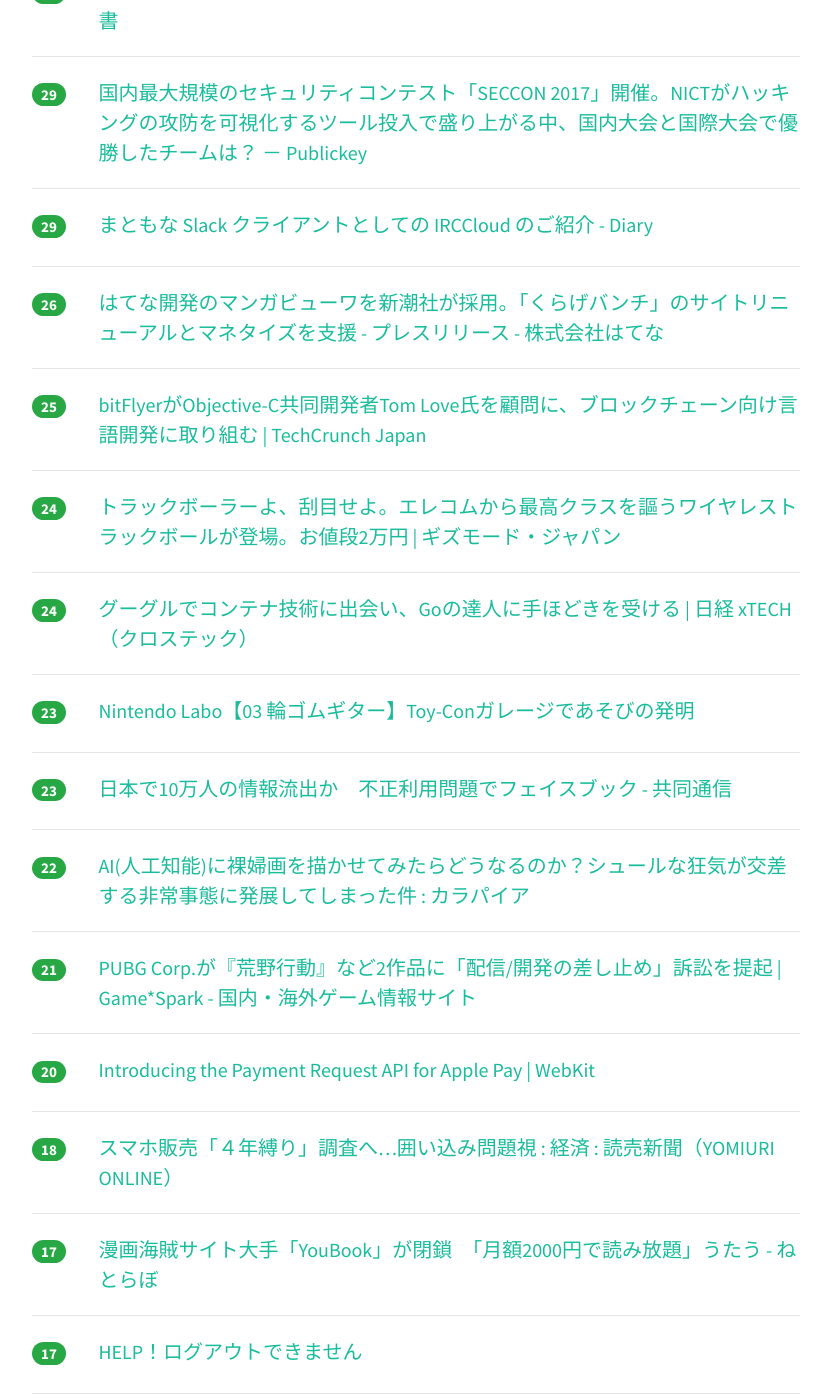
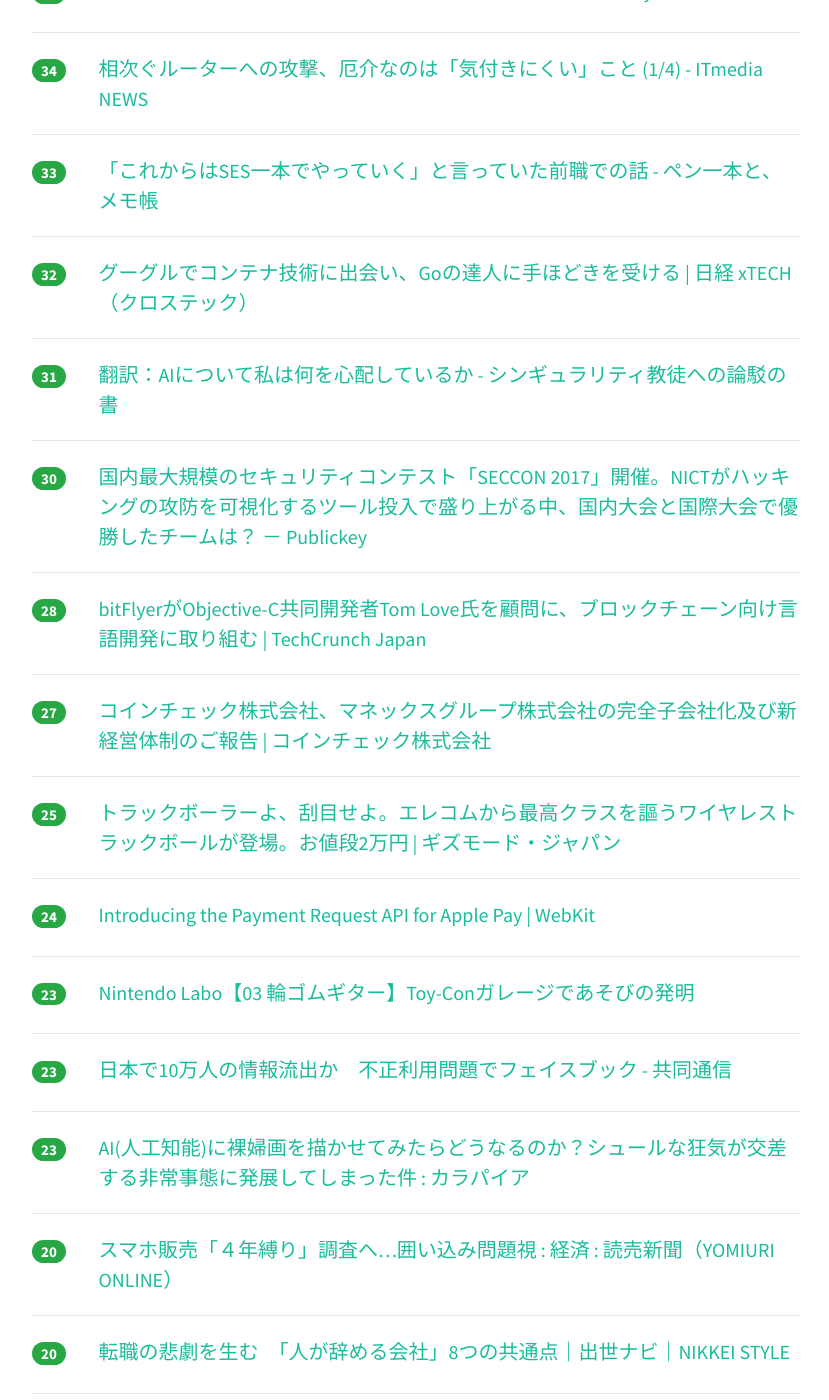
Before and after one commit to yatta47/hatena-matome-site, a Jekyll site: the page built from _posts/2018-04-06-hatena.md, in a window 1280 px wide and 1400 px high, scrolled down 1677 px. Shown: the whole window, without its empty margins (224-1053 px from the left). Built offline with Jekyll 4.4.1, drawn with Linux system fonts in a browser that asks for light colours; nearby versions of some CDN libraries; some of the changed text lies outside the part shown.

Commit message:
Updated 2018-04-06

```diff
--- a/_posts/2018-04-06-hatena.md
+++ b/_posts/2018-04-06-hatena.md
@@ -1,29 +1,49 @@
 ---
 layout: post
 title:  "2018-04-06 はてぶIT"
-date:   2018-04-06 14:00:35
+date:   2018-04-06 15:01:25
 tags: [it-hotentry]
 ---
-33 件のデータあり
+35 件のデータあり
 
 <hr><div class="row">
-<div class="col-1"><span class="badge badge-pill badge-success h2">186</span></div>
+<div class="col-1"><span class="badge badge-pill badge-success h2">234</span></div>
 <div class="col-11"><a href='https://www3.nhk.or.jp/news/html/20180406/k10011392391000.html' target='_blank'>セブンイレブン スマホで支払い可能 独自の決済導入へ | NHKニュース</a></div>
 </div>
 <hr>
 <div class="row">
-<div class="col-1"><span class="badge badge-pill badge-success h2">123</span></div>
+<div class="col-1"><span class="badge badge-pill badge-success h2">158</span></div>
 <div class="col-11"><a href='http://tech.smarthr.jp/entry/2018/04/06/100000' target='_blank'>SmartHR が定期メンテナンスを始めた理由とやめる理由 - SmartHR Tech Blog</a></div>
 </div>
 <hr>
 <div class="row">
-<div class="col-1"><span class="badge badge-pill badge-success h2">83</span></div>
+<div class="col-1"><span class="badge badge-pill badge-success h2">96</span></div>
 <div class="col-11"><a href='http://blog.btrax.com/jp/2018/04/06/leanstartup_basics/' target='_blank'>今さら聞けないリーンスタートアップの基本 | freshtrax | デザイン会社 btrax ブログ</a></div>
 </div>
 <hr>
 <div class="row">
-<div class="col-1"><span class="badge badge-pill badge-success h2">51</span></div>
+<div class="col-1"><span class="badge badge-pill badge-success h2">58</span></div>
+<div class="col-11"><a href='https://nabettu.hatenablog.com/entry/frontendresume' target='_blank'>フロントエンドエンジニアに求められるもの多すぎ問題 - フロントエンドの地獄</a></div>
+</div>
+<hr>
+<div class="row">
+<div class="col-1"><span class="badge badge-pill badge-success h2">55</span></div>
+<div class="col-11"><a href='https://coliss.com/articles/build-websites/operation/css/how-to-css-grid-for-ie11.html' target='_blank'>IEでも大丈夫！CSS Gridを使用する時の注意点と実装方法 | コリス</a></div>
+</div>
+<hr>
+<div class="row">
+<div class="col-1"><span class="badge badge-pill badge-success h2">55</span></div>
 <div class="col-11"><a href='https://liginc.co.jp/387757' target='_blank'>Gitをもっと使いこなそう！ ちょっと上級な便利コマンド32選 | 株式会社LIG</a></div>
+</div>
+<hr>
+<div class="row">
+<div class="col-1"><span class="badge badge-pill badge-success h2">54</span></div>
+<div class="col-11"><a href='https://qiita.com/rana_kualu/items/5986ceab8fd4e353de1b' target='_blank'>2018年の最先端フロントエンドエンジニアになろう - Qiita</a></div>
+</div>
+<hr>
+<div class="row">
+<div class="col-1"><span class="badge badge-pill badge-success h2">48</span></div>
+<div class="col-11"><a href='https://axia.co.jp/2018-04-04' target='_blank'>残業時間上限規制から中小企業が除外されようとしている件 - 株式会社アクシア</a></div>
 </div>
 <hr>
 <div class="row">
@@ -32,38 +52,38 @@ tags: [it-hotentry]
 </div>
 <hr>
 <div class="row">
-<div class="col-1"><span class="badge badge-pill badge-success h2">45</span></div>
-<div class="col-11"><a href='https://axia.co.jp/2018-04-04' target='_blank'>残業時間上限規制から中小企業が除外されようとしている件 - 株式会社アクシア</a></div>
+<div class="col-1"><span class="badge badge-pill badge-success h2">47</span></div>
+<div class="col-11"><a href='https://www.gamespark.jp/article/2018/04/06/79804.html' target='_blank'>PUBG Corp.が『荒野行動』など2作品に「配信/開発の差し止め」訴訟を提起 | Game*Spark - 国内・海外ゲーム情報サイト</a></div>
 </div>
 <hr>
 <div class="row">
-<div class="col-1"><span class="badge badge-pill badge-success h2">45</span></div>
-<div class="col-11"><a href='https://qiita.com/rana_kualu/items/5986ceab8fd4e353de1b' target='_blank'>2018年の最先端フロントエンドエンジニアになろう - Qiita</a></div>
-</div>
-<hr>
-<div class="row">
-<div class="col-1"><span class="badge badge-pill badge-success h2">38</span></div>
+<div class="col-1"><span class="badge badge-pill badge-success h2">41</span></div>
 <div class="col-11"><a href='http://blog.brainpad.co.jp/entry/2018/04/05/163000' target='_blank'>強化学習入門 Part3 － AlphaGoZeroでも重要な技術要素！ モンテカルロ木探索の入門 － - Platinum Data Blog by BrainPad</a></div>
 </div>
 <hr>
 <div class="row">
-<div class="col-1"><span class="badge badge-pill badge-success h2">38</span></div>
+<div class="col-1"><span class="badge badge-pill badge-success h2">40</span></div>
 <div class="col-11"><a href='https://www.anishathalye.com/2018/04/03/macbook-touchscreen/' target='_blank'>Turning a MacBook into a Touchscreen with $1 of Hardware · cat /var/log/life</a></div>
 </div>
 <hr>
 <div class="row">
-<div class="col-1"><span class="badge badge-pill badge-success h2">38</span></div>
-<div class="col-11"><a href='https://coliss.com/articles/build-websites/operation/css/how-to-css-grid-for-ie11.html' target='_blank'>IEでも大丈夫！CSS Gridを使用する時の注意点と実装方法 | コリス</a></div>
-</div>
-<hr>
-<div class="row">
-<div class="col-1"><span class="badge badge-pill badge-success h2">37</span></div>
+<div class="col-1"><span class="badge badge-pill badge-success h2">39</span></div>
 <div class="col-11"><a href='https://techracho.bpsinc.jp/hachi8833/2018_04_05/53821' target='_blank'>Ruby製Webアプリのcookie-onlyセッション破損でセキュリティリスクの可能性（翻訳）</a></div>
 </div>
 <hr>
 <div class="row">
 <div class="col-1"><span class="badge badge-pill badge-success h2">37</span></div>
-<div class="col-11"><a href='https://nabettu.hatenablog.com/entry/frontendresume' target='_blank'>フロントエンドエンジニアに求められるもの多すぎ問題 - フロントエンドの地獄</a></div>
+<div class="col-11"><a href='http://hatenacorp.jp/press/release/entry/2018/04/06/120000' target='_blank'>はてな開発のマンガビューワを新潮社が採用。「くらげバンチ」のサイトリニューアルとマネタイズを支援 - プレスリリース - 株式会社はてな</a></div>
+</div>
+<hr>
+<div class="row">
+<div class="col-1"><span class="badge badge-pill badge-success h2">36</span></div>
+<div class="col-11"><a href='https://diary.app.ssig33.com/348' target='_blank'>まともな Slack クライアントとしての IRCCloud のご紹介 - Diary</a></div>
+</div>
+<hr>
+<div class="row">
+<div class="col-1"><span class="badge badge-pill badge-success h2">34</span></div>
+<div class="col-11"><a href='http://www.itmedia.co.jp/news/articles/1804/06/news017.html' target='_blank'>相次ぐルーターへの攻撃、厄介なのは「気付きにくい」こと (1/4) - ITmedia NEWS</a></div>
 </div>
 <hr>
 <div class="row">
@@ -72,8 +92,8 @@ tags: [it-hotentry]
 </div>
 <hr>
 <div class="row">
-<div class="col-1"><span class="badge badge-pill badge-success h2">33</span></div>
-<div class="col-11"><a href='http://www.itmedia.co.jp/news/articles/1804/06/news017.html' target='_blank'>相次ぐルーターへの攻撃、厄介なのは「気付きにくい」こと (1/4) - ITmedia NEWS</a></div>
+<div class="col-1"><span class="badge badge-pill badge-success h2">32</span></div>
+<div class="col-11"><a href='http://tech.nikkeibp.co.jp/atcl/nxt/column/18/00240/040400003/' target='_blank'>グーグルでコンテナ技術に出会い、Goの達人に手ほどきを受ける | 日経 xTECH（クロステック）</a></div>
 </div>
 <hr>
 <div class="row">
@@ -82,33 +102,28 @@ tags: [it-hotentry]
 </div>
 <hr>
 <div class="row">
-<div class="col-1"><span class="badge badge-pill badge-success h2">29</span></div>
+<div class="col-1"><span class="badge badge-pill badge-success h2">30</span></div>
 <div class="col-11"><a href='http://www.publickey1.jp/blog/18/seccon_2017nict.html' target='_blank'>国内最大規模のセキュリティコンテスト「SECCON 2017」開催。NICTがハッキングの攻防を可視化するツール投入で盛り上がる中、国内大会と国際大会で優勝したチームは？ － Publickey</a></div>
 </div>
 <hr>
 <div class="row">
-<div class="col-1"><span class="badge badge-pill badge-success h2">29</span></div>
-<div class="col-11"><a href='https://diary.app.ssig33.com/348' target='_blank'>まともな Slack クライアントとしての IRCCloud のご紹介 - Diary</a></div>
+<div class="col-1"><span class="badge badge-pill badge-success h2">28</span></div>
+<div class="col-11"><a href='https://jp.techcrunch.com/2018/04/06/tomlove-joins-bitflyer/' target='_blank'>bitFlyerがObjective-C共同開発者Tom Love氏を顧問に、ブロックチェーン向け言語開発に取り組む | TechCrunch Japan</a></div>
 </div>
 <hr>
 <div class="row">
-<div class="col-1"><span class="badge badge-pill badge-success h2">26</span></div>
-<div class="col-11"><a href='http://hatenacorp.jp/press/release/entry/2018/04/06/120000' target='_blank'>はてな開発のマンガビューワを新潮社が採用。「くらげバンチ」のサイトリニューアルとマネタイズを支援 - プレスリリース - 株式会社はてな</a></div>
+<div class="col-1"><span class="badge badge-pill badge-success h2">27</span></div>
+<div class="col-11"><a href='http://corporate.coincheck.com/2018/04/06/51.html' target='_blank'>コインチェック株式会社、マネックスグループ株式会社の完全子会社化及び新経営体制のご報告 | コインチェック株式会社</a></div>
 </div>
 <hr>
 <div class="row">
 <div class="col-1"><span class="badge badge-pill badge-success h2">25</span></div>
-<div class="col-11"><a href='https://jp.techcrunch.com/2018/04/06/tomlove-joins-bitflyer/' target='_blank'>bitFlyerがObjective-C共同開発者Tom Love氏を顧問に、ブロックチェーン向け言語開発に取り組む | TechCrunch Japan</a></div>
-</div>
-<hr>
-<div class="row">
-<div class="col-1"><span class="badge badge-pill badge-success h2">24</span></div>
 <div class="col-11"><a href='https://www.gizmodo.jp/2018/04/deft-pro-m-dpt1mrbk.html' target='_blank'>トラックボーラーよ、刮目せよ。エレコムから最高クラスを謳うワイヤレストラックボールが登場。お値段2万円 | ギズモード・ジャパン</a></div>
 </div>
 <hr>
 <div class="row">
 <div class="col-1"><span class="badge badge-pill badge-success h2">24</span></div>
-<div class="col-11"><a href='http://tech.nikkeibp.co.jp/atcl/nxt/column/18/00240/040400003/' target='_blank'>グーグルでコンテナ技術に出会い、Goの達人に手ほどきを受ける | 日経 xTECH（クロステック）</a></div>
+<div class="col-11"><a href='https://webkit.org/blog/8182/introducing-the-payment-request-api-for-apple-pay/' target='_blank'>Introducing the Payment Request API for Apple Pay | WebKit</a></div>
 </div>
 <hr>
 <div class="row">
@@ -122,32 +137,32 @@ tags: [it-hotentry]
 </div>
 <hr>
 <div class="row">
-<div class="col-1"><span class="badge badge-pill badge-success h2">22</span></div>
+<div class="col-1"><span class="badge badge-pill badge-success h2">23</span></div>
 <div class="col-11"><a href='http://karapaia.com/archives/52257695.html' target='_blank'>AI(人工知能)に裸婦画を描かせてみたらどうなるのか？シュールな狂気が交差する非常事態に発展してしまった件 : カラパイア</a></div>
 </div>
 <hr>
 <div class="row">
-<div class="col-1"><span class="badge badge-pill badge-success h2">21</span></div>
-<div class="col-11"><a href='https://www.gamespark.jp/article/2018/04/06/79804.html' target='_blank'>PUBG Corp.が『荒野行動』など2作品に「配信/開発の差し止め」訴訟を提起 | Game*Spark - 国内・海外ゲーム情報サイト</a></div>
+<div class="col-1"><span class="badge badge-pill badge-success h2">20</span></div>
+<div class="col-11"><a href='http://www.yomiuri.co.jp/economy/20180405-OYT1T50108.html' target='_blank'>スマホ販売「４年縛り」調査へ…囲い込み問題視 : 経済 : 読売新聞（YOMIURI ONLINE）</a></div>
 </div>
 <hr>
 <div class="row">
 <div class="col-1"><span class="badge badge-pill badge-success h2">20</span></div>
-<div class="col-11"><a href='https://webkit.org/blog/8182/introducing-the-payment-request-api-for-apple-pay/' target='_blank'>Introducing the Payment Request API for Apple Pay | WebKit</a></div>
+<div class="col-11"><a href='https://style.nikkei.com/article/DGXMZO28873230S8A400C1000000' target='_blank'>転職の悲劇を生む　「人が辞める会社」8つの共通点｜出世ナビ｜NIKKEI STYLE</a></div>
+</div>
+<hr>
+<div class="row">
+<div class="col-1"><span class="badge badge-pill badge-success h2">19</span></div>
+<div class="col-11"><a href='http://nlab.itmedia.co.jp/nl/articles/1804/05/news109.html' target='_blank'>漫画海賊サイト大手「YouBook」が閉鎖　「月額2000円で読み放題」うたう - ねとらぼ</a></div>
+</div>
+<hr>
+<div class="row">
+<div class="col-1"><span class="badge badge-pill badge-success h2">19</span></div>
+<div class="col-11"><a href='https://japan.cnet.com/article/35117076/' target='_blank'>1億1700万ユーザーを満足させるNetflix映像配信の仕組み - CNET Japan</a></div>
 </div>
 <hr>
 <div class="row">
 <div class="col-1"><span class="badge badge-pill badge-success h2">18</span></div>
-<div class="col-11"><a href='http://www.yomiuri.co.jp/economy/20180405-OYT1T50108.html' target='_blank'>スマホ販売「４年縛り」調査へ…囲い込み問題視 : 経済 : 読売新聞（YOMIURI ONLINE）</a></div>
-</div>
-<hr>
-<div class="row">
-<div class="col-1"><span class="badge badge-pill badge-success h2">17</span></div>
-<div class="col-11"><a href='http://nlab.itmedia.co.jp/nl/articles/1804/05/news109.html' target='_blank'>漫画海賊サイト大手「YouBook」が閉鎖　「月額2000円で読み放題」うたう - ねとらぼ</a></div>
-</div>
-<hr>
-<div class="row">
-<div class="col-1"><span class="badge badge-pill badge-success h2">17</span></div>
 <div class="col-11"><a href='https://anond.hatelabo.jp/20180406074721' target='_blank'>HELP！ログアウトできません</a></div>
 </div>
 <hr>
@@ -157,12 +172,7 @@ tags: [it-hotentry]
 </div>
 <hr>
 <div class="row">
-<div class="col-1"><span class="badge badge-pill badge-success h2">15</span></div>
-<div class="col-11"><a href='http://corporate.coincheck.com/2018/04/06/51.html' target='_blank'>コインチェック株式会社、マネックスグループ株式会社の完全子会社化及び新経営体制のご報告 | コインチェック株式会社</a></div>
-</div>
-<hr>
-<div class="row">
-<div class="col-1"><span class="badge badge-pill badge-success h2">13</span></div>
+<div class="col-1"><span class="badge badge-pill badge-success h2">14</span></div>
 <div class="col-11"><a href='https://www.pinterest.se/pin/504966176951045821/' target='_blank'>ファッションバイカラー気質スリムエレガントワンピース - Hassyon | my fashion dress | Pinterest | Elegant dresses, Elegant and Fashion</a></div>
 </div>
 <hr>
```
